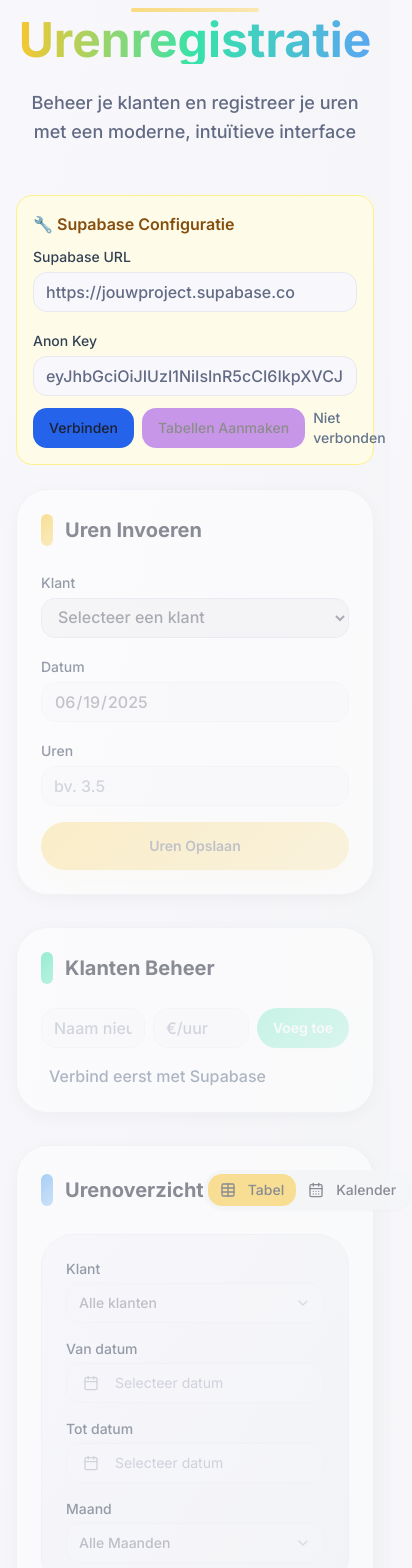
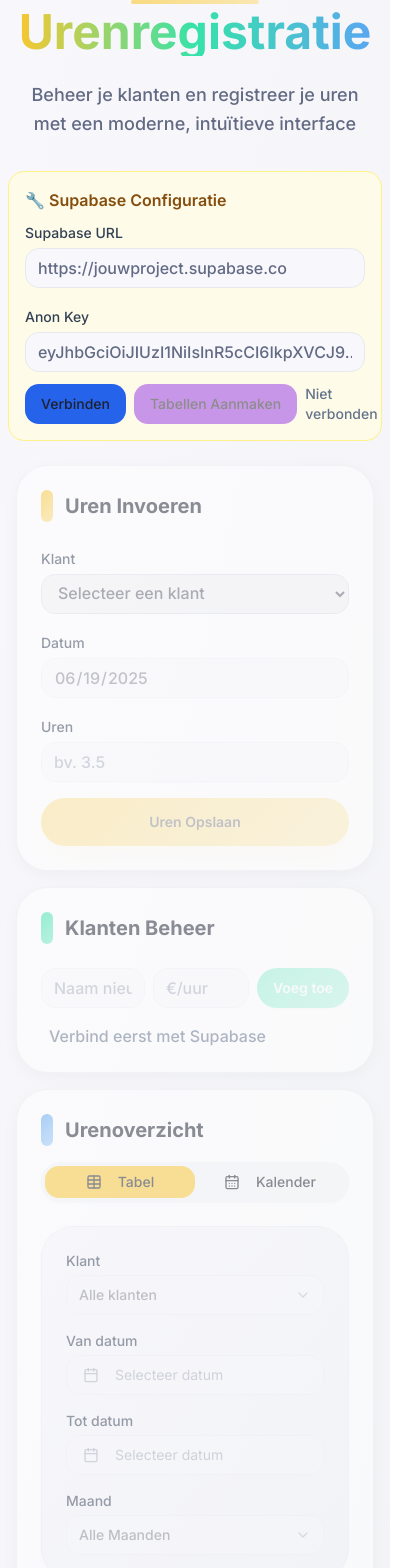
Before and after one commit to VictorvanderVeen/me-timer, a React (Vite) app: page / in a window 390 px wide. Shown: the top 1568 px of the page, 412 px wide, since content can reach past the window. Built offline with nearby package versions, Linux system fonts and the light colour scheme.

Commit message:
Align table and calendar views
Align the table and calendar views to ensure they fit within their designated blocks, improving the overall layout and user experience.

```diff
--- a/src/components/CalendarView.tsx
+++ b/src/components/CalendarView.tsx
@@ -243,9 +243,9 @@ export function CalendarView({ timeRecords, clients, disabled, onDateClick }: Ca
   }
 
   return (
-    <div className="space-y-4">
+    <div className="space-y-4 overflow-hidden">
       {/* Controls */}
-        <div className="flex flex-col sm:flex-row items-center justify-between gap-4">
+      <div className="flex flex-col sm:flex-row items-center justify-between gap-4 px-1">
           <div className="flex items-center gap-3">
             <Button
               variant="outline"
@@ -306,8 +306,10 @@ export function CalendarView({ timeRecords, clients, disabled, onDateClick }: Ca
         </div>
 
       {/* Calendar */}
-      <div className="border rounded-lg overflow-hidden">
-        {viewType === 'week' ? renderWeekView() : renderMonthView()}
+      <div className="border rounded-lg overflow-hidden w-full">
+        <div className="overflow-x-auto">
+          {viewType === 'week' ? renderWeekView() : renderMonthView()}
+        </div>
       </div>
     </div>
   );
--- a/src/components/TimeOverview.tsx
+++ b/src/components/TimeOverview.tsx
@@ -145,30 +145,31 @@ export function TimeOverview({
 
   return (
     <div className="bg-card p-6 rounded-2xl shadow-soft border border-border/50 backdrop-blur-sm">
-      <div className="flex justify-between items-center mb-6">
+      <div className="flex flex-col sm:flex-row justify-between items-start sm:items-center mb-6 gap-4">
         <div className="flex items-center gap-3">
           <div className="w-3 h-8 gradient-accent rounded-full"></div>
           <h2 className="text-xl font-bold text-card-foreground">Urenoverzicht</h2>
         </div>
-        <div className="flex items-center gap-2">
+
+        <div className="flex flex-col sm:flex-row items-stretch sm:items-center gap-3 w-full sm:w-auto">
           {/* View Mode Toggle */}
           <div className="flex items-center bg-muted rounded-xl p-1 shadow-sm">
             <Button
               variant={viewMode === 'table' ? 'default' : 'ghost'}
               size="sm"
               onClick={() => setViewMode('table')}
-              className="h-8 px-3"
+              className="flex-1 sm:flex-none h-8 px-4"
             >
-              <Table className="h-4 w-4 mr-1" />
+              <Table className="h-4 w-4 mr-2" />
               Tabel
             </Button>
             <Button
               variant={viewMode === 'calendar' ? 'default' : 'ghost'}
               size="sm"
               onClick={() => setViewMode('calendar')}
-              className="h-8 px-3"
+              className="flex-1 sm:flex-none h-8 px-4"
             >
-              <CalendarDays className="h-4 w-4 mr-1" />
+              <CalendarDays className="h-4 w-4 mr-2" />
               Kalender
             </Button>
           </div>
@@ -178,9 +179,9 @@ export function TimeOverview({
               variant="outline"
               size="sm"
               onClick={resetFilters}
-              className="text-slate-600 hover:text-slate-800"
+              className="text-muted-foreground hover:text-card-foreground rounded-xl shadow-sm"
             >
-              <X className="h-4 w-4 mr-1" />
+              <X className="h-4 w-4 mr-2" />
               Reset filters
             </Button>
           )}
@@ -297,13 +298,16 @@ export function TimeOverview({
       )}
 
       {/* Content */}
+      <div className="overflow-hidden">
         {viewMode === 'calendar' ? (
+          <div className="w-full">
             <CalendarView
               timeRecords={filteredRecords}
               clients={clients}
               disabled={disabled}
               onDateClick={onDateClick}
             />
+          </div>
         ) : (
         <div className="overflow-x-auto">
         <table className="w-full text-left">
@@ -386,5 +390,6 @@ export function TimeOverview({
         </div>
       )}
       </div>
+    </div>
   );
 }
--- a/src/components/TimeTrackingApp.tsx
+++ b/src/components/TimeTrackingApp.tsx
@@ -330,9 +330,9 @@ CREATE POLICY "Enable all operations for all users" ON uren FOR ALL USING (true)
 
   return (
     <div className="min-h-screen">
-      <div className="container mx-auto p-4 md:p-8 max-w-6xl">
+      <div className="container mx-auto p-2 sm:p-4 md:p-8 max-w-6xl">
         {/* Header */}
-        <header className="text-center mb-12">
+        <header className="text-center mb-8 sm:mb-12 px-2">
           <div className="relative">
             <h1 className="text-5xl font-bold bg-gradient-to-r from-primary via-secondary to-accent bg-clip-text text-transparent mb-4">
               Urenregistratie
@@ -355,9 +355,9 @@ CREATE POLICY "Enable all operations for all users" ON uren FOR ALL USING (true)
         />
 
         {/* Main Content */}
-        <main className={`grid grid-cols-1 md:grid-cols-3 gap-8 transition-opacity ${canUseApp ? 'opacity-100' : 'opacity-50 pointer-events-none'}`}>
+        <main className={`grid grid-cols-1 lg:grid-cols-3 gap-4 sm:gap-8 transition-opacity ${canUseApp ? 'opacity-100' : 'opacity-50 pointer-events-none'} px-2 sm:px-0`}>
           {/* Left Column */}
-          <div className="md:col-span-1 space-y-8">
+          <div className="lg:col-span-1 space-y-4 sm:space-y-8">
             <TimeEntry
               clients={clients}
               onAddTimeRecord={addTimeRecord}
@@ -375,7 +375,7 @@ CREATE POLICY "Enable all operations for all users" ON uren FOR ALL USING (true)
           </div>
 
           {/* Right Column */}
-          <div className="md:col-span-2">
+          <div className="lg:col-span-2 min-w-0">
             <TimeOverview
               timeRecords={timeRecords}
               selectedMonth={selectedMonth}
```
Lines whose indentation alone changed are shown as unchanged.
